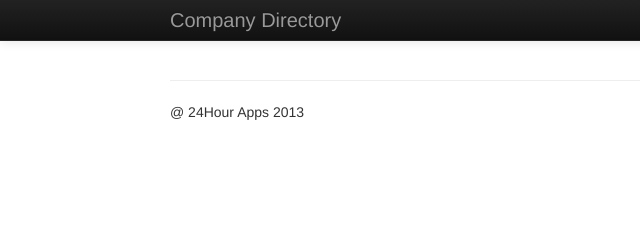
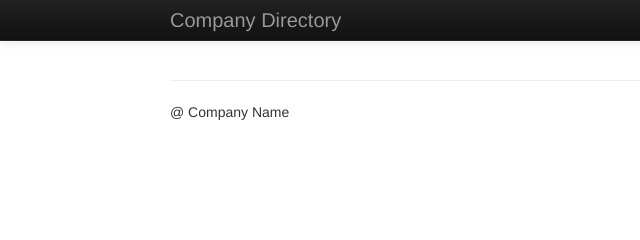
Before and after one commit to vijayabose/open-company-directory, a plain HTML site: page index.html in a window 1280 px wide. Shown: the top 240 px of the page, 0-640 px from the left. Drawn offline with nearby package versions, Linux system fonts and the light colour scheme.

Commit message:
Change copy right

```diff
--- a/index.html
+++ b/index.html
@@ -75,7 +75,7 @@ body {
 		</div>
 	</div>
 	<hr>
-	@ 24Hour Apps 2013
+	@ Company Name
 	</div>
 	<!-- container -->
 <script type="text/javascript">
```
